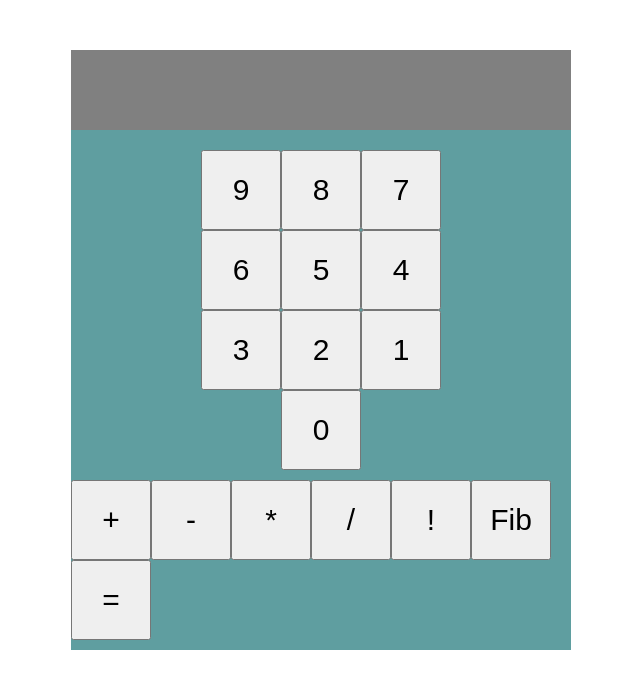
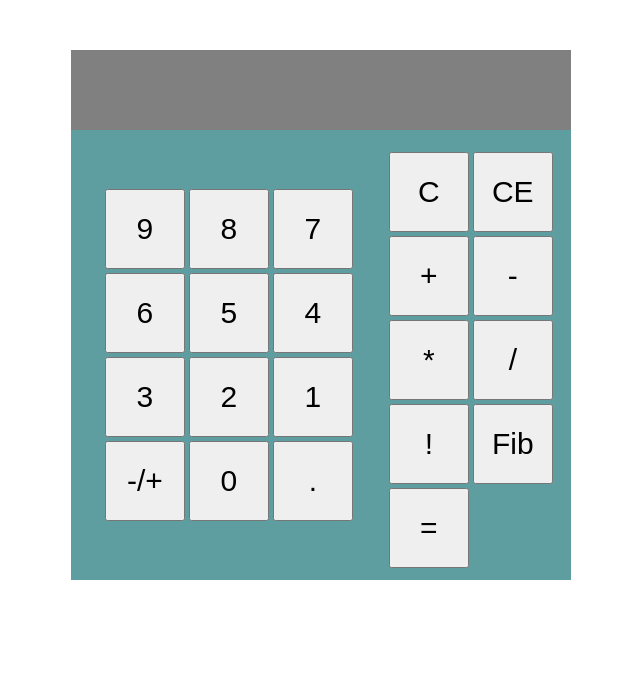
Before and after one commit to chrisryk/CalculatorUI, a React (Create React App) app: page / in a window 1280 px wide. Shown: the top 688 px of the page, without its empty margins (319-959 px from the left). Built offline with nearby package versions, Linux system fonts and the light colour scheme.

Commit message:
Fix buttons behavior

```diff
--- a/src/components/Button/Button.module.scss
+++ b/src/components/Button/Button.module.scss
@@ -2,4 +2,5 @@
   height: 80px;
   width: 80px;
   font-size: 30px;
+  margin: 2px;
 }
--- a/src/components/Display/Display.js
+++ b/src/components/Display/Display.js
@@ -4,7 +4,9 @@ const Display = ({ firstOperand, secondOperand, operator, result }) => {
   return (
     <div className={styles.display}>
       <span>
-        {result ? result : `${firstOperand}${operator}${secondOperand}`}
+        {result || result === 0
+          ? result
+          : `${firstOperand}${operator}${secondOperand}`}
       </span>
     </div>
   );
--- a/src/components/Panel/Panel.js
+++ b/src/components/Panel/Panel.js
@@ -16,6 +16,7 @@ const Panel = () => {
     setFirstOperand('');
     setSecondOperand('');
     setOperator('');
+    setResult('');
   };
 
   const handleSingleOperandOperatorClick = (operator) => {
@@ -28,7 +29,70 @@ const Panel = () => {
     clearOperation();
   };
 
+  const checkOperand = (currentValue, clickedValue) => {
+    if (
+      clickedValue === buttonValues.changeSign &&
+      currentValue[0] === buttonValues.minus
+    ) {
+      return currentValue.substring(1);
+    } else if (
+      clickedValue === buttonValues.changeSign &&
+      currentValue[0] !== buttonValues.minus
+    ) {
+      return buttonValues.minus + currentValue;
+    } else if (
+      clickedValue === buttonValues.comma &&
+      currentValue.includes('.')
+    ) {
+      return currentValue;
+    } else if (
+      clickedValue === buttonValues.comma &&
+      (!currentValue || currentValue === buttonValues.zero)
+    ) {
+      return buttonValues.zero + buttonValues.comma;
+    } else if (
+      clickedValue === buttonValues.zero &&
+      currentValue === buttonValues.zero
+    ) {
+      return currentValue;
+    } else if (
+      clickedValue !== buttonValues.zero &&
+      currentValue === buttonValues.zero
+    ) {
+      return clickedValue;
+    }
+    return currentValue + clickedValue;
+  };
+
+  const handleDigitsPanelClick = (value) => {
+    !operator
+      ? setFirstOperand((prev) => checkOperand(prev, value))
+      : setSecondOperand((prev) => checkOperand(prev, value));
+  };
+
+  const handleOperatorClick = (operator) => {
+    if (firstOperand.endsWith(buttonValues.comma)) {
+      setFirstOperand((prev) => prev.slice(0, -1));
+    } else if (!firstOperand) {
+      setFirstOperand(buttonValues.zero);
+    }
+
+    setOperator(operator);
+  };
+
+  const handleBackspaceClick = () => {
+    !operator
+      ? setFirstOperand((prev) => prev.slice(0, -1))
+      : setSecondOperand((prev) => prev.slice(0, -1));
+  };
+
   const handleEqualsClick = () => {
+    if (!secondOperand) {
+      clearOperation();
+      setResult(firstOperand);
+      return;
+    }
+
     postDoubleOperands(firstOperand, secondOperand, operator).then((data) =>
       setResult(data),
     );
@@ -43,26 +107,41 @@ const Panel = () => {
         operator={operator}
         result={result}
       />
+
       <div className={styles.buttonsContainer}>
         <div className={styles.buttonsDigitsContainer}>
-          {buttonValues.digits.map((value, index) => (
+          {[
+            ...buttonValues.digits,
+            buttonValues.changeSign,
+            buttonValues.zero,
+            buttonValues.comma,
+          ].map((value, index) => (
             <Button
               value={value}
               key={index}
-              onClick={() => {
-                operator
-                  ? setSecondOperand((prev) => prev + value)
-                  : setFirstOperand((prev) => prev + value);
-              }}
+              onClick={() => handleDigitsPanelClick(value)}
             />
           ))}
         </div>
+
+        <div className={styles.operationsContainer}>
+          <div>
+            <Button
+              value={buttonValues.clear}
+              onClick={() => clearOperation()}
+            />
+            <Button
+              value={buttonValues.backspace}
+              onClick={() => handleBackspaceClick()}
+            />
+          </div>
+
           <div>
             {buttonValues.doubleOperandsOperators.map((operator, index) => (
               <Button
                 value={operator}
                 key={index}
-              onClick={() => setOperator(operator)}
+                onClick={() => handleOperatorClick(operator)}
               />
             ))}
             {buttonValues.singleOperandOperators.map((operator, index) => (
@@ -79,6 +158,7 @@ const Panel = () => {
           </div>
         </div>
       </div>
+    </div>
   );
 };
 
--- a/src/components/Panel/Panel.module.scss
+++ b/src/components/Panel/Panel.module.scss
@@ -6,13 +6,17 @@
 
 .buttonsContainer {
   display: flex;
-  flex-direction: column;
   align-items: center;
   padding: 10px 0;
 }
 
 .buttonsDigitsContainer {
-  width: 240px;
+  min-width: 240px;
   margin: 0 auto 10px auto;
   text-align: center;
 }
+
+.operationsContainer {
+  display: flex;
+  flex-direction: column;
+}
--- a/src/components/Panel/constants/buttonValues.js
+++ b/src/components/Panel/constants/buttonValues.js
@@ -1,8 +1,14 @@
 const buttonValues = {
-  digits: ['9', '8', '7', '6', '5', '4', '3', '2', '1', '0'],
+  digits: ['9', '8', '7', '6', '5', '4', '3', '2', '1'],
+  zero: '0',
+  comma: '.',
+  changeSign: '-/+',
+  minus: '-',
   doubleOperandsOperators: ['+', '-', '*', '/'],
   singleOperandOperators: ['!', 'Fib'],
   equals: '=',
+  clear: 'C',
+  backspace: 'CE',
 };
 
 export default buttonValues;
```
Lines whose indentation alone changed are shown as unchanged.
